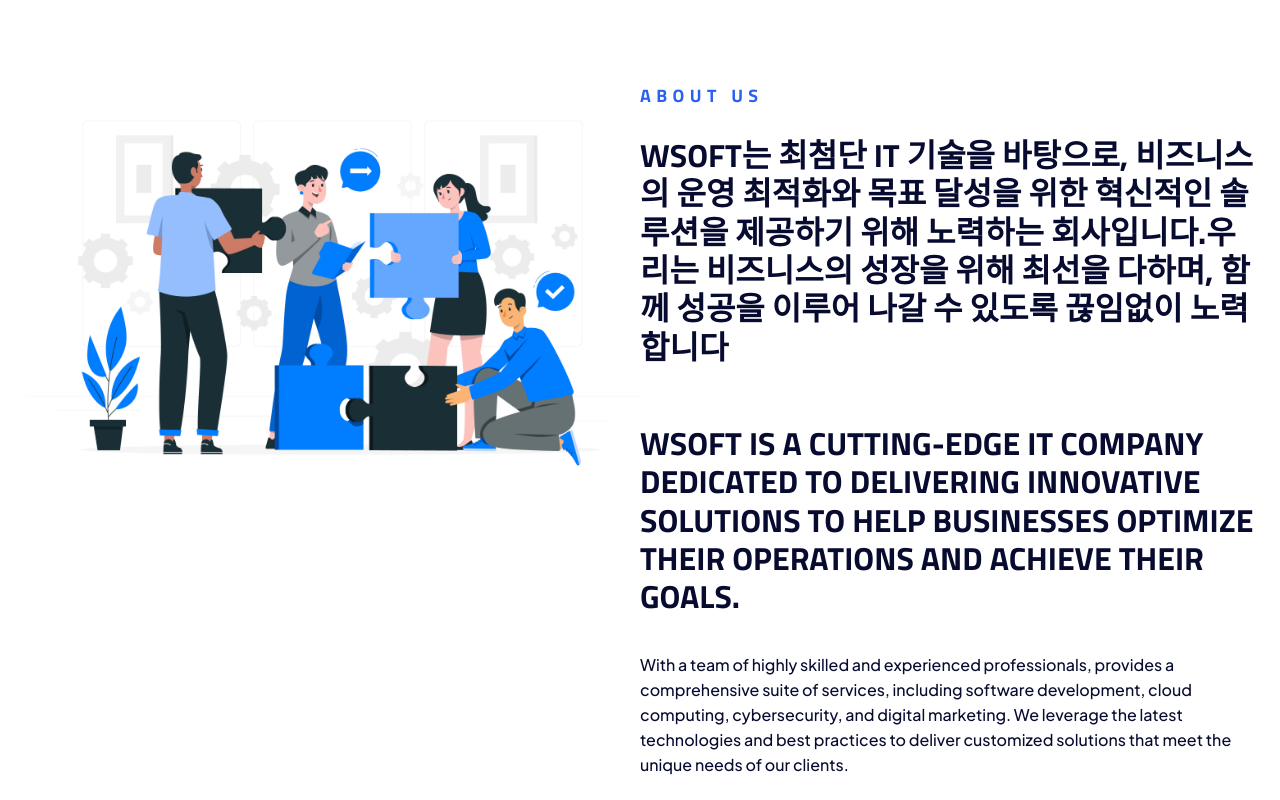
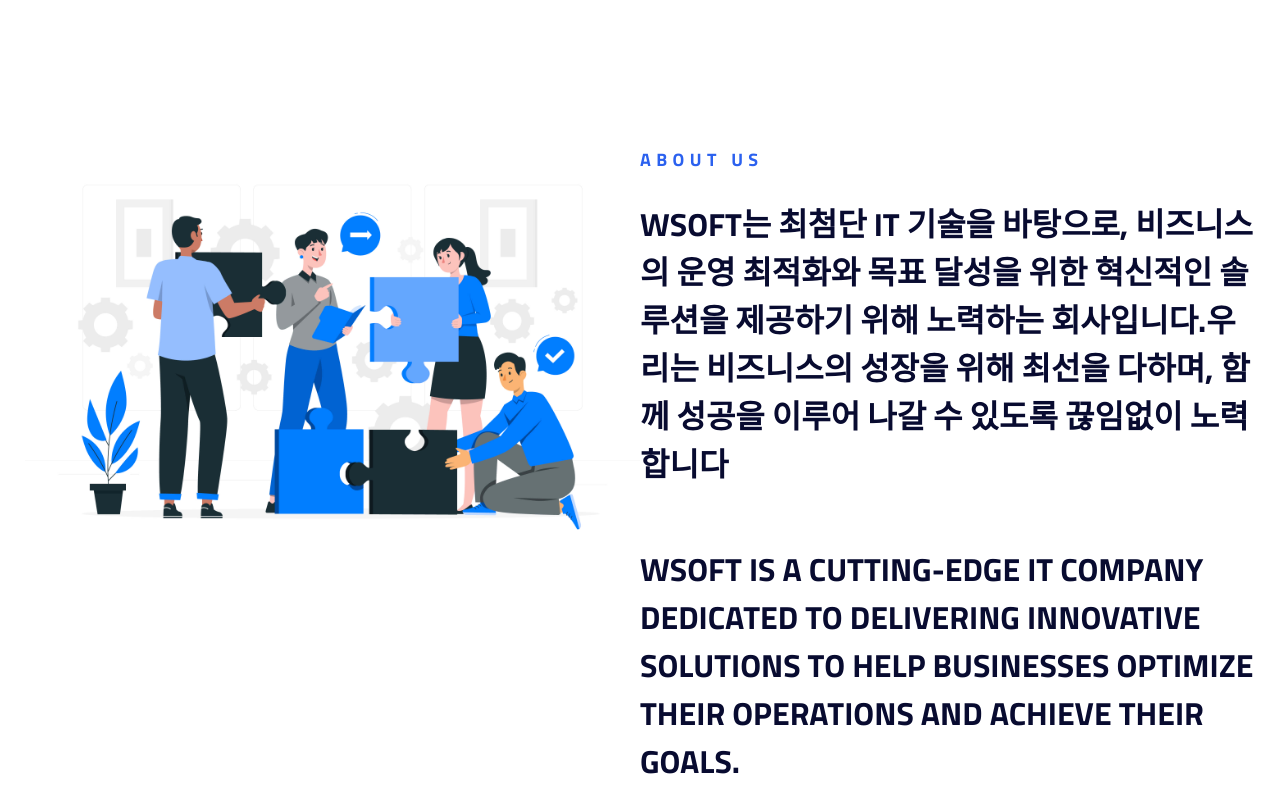
Before and after one commit to rhozelly/wsoft-version-2, a Vue app: page / in a window 1280 px wide. Shown: the part 3760-4560 px from the top of the page. Built offline with nearby package versions, Linux system fonts and the light colour scheme.

Commit message:
remove some issue and added spacing

```diff
--- a/src/assets/main.css
+++ b/src/assets/main.css
@@ -373,12 +373,14 @@
   gap: 10px;
   grid-auto-rows: minmax(100px, auto);
 }
+
 .additional__title-wrapper {
   display: flex;
   flex-direction: column;
   justify-content: center;
   align-items: center;
 }
+
 .additional__box {
   display: flex;
   flex-direction: row;
@@ -387,9 +389,11 @@
   padding-bottom: 85px;
   padding-right: 63px;
 }
+
 .additional__box-col {
   margin-left: 20px;
 }
+
 .additional .additional__title-wrapper span {
   font-family: 'Titillium Web';
   font-style: normal;
@@ -541,15 +545,16 @@
   font-size: 32px;
   font-family: 'Titillium Web', sans-serif;
   text-transform: uppercase;
-  line-height: 1.2em;
+  line-height: 1.5em;
 }
 
 .about-us .about-us__content p {
-  font-size: 16px;
+  font-size: 20px;
   color: #080B30;
-  line-height: 155%;
+  line-height: 1.8em;
   margin-top: -20px;
-  padding-bottom: 10px
+  padding-bottom: 10px;
+  text-align: justify;
 }
 
 /* Objective CSS */
```
Also changed, not shown: src/views/HomeView.vue (+9 -9 lines), 1 other file (tests, documents, lock files or other folders).
